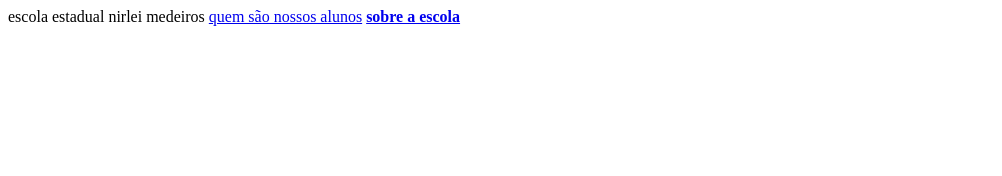
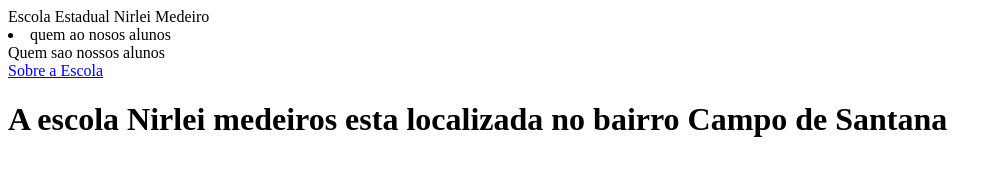
Before and after one commit to camilavitoriavimin/SITEESCOLA, a plain HTML site: page index.html in a window 1280 px wide. Shown: the whole page, without its empty margins (0-1002 px from the left). Drawn offline with Linux system fonts and the light colour scheme.

Commit message:
Add files via upload

```diff
--- a/index.html
+++ b/index.html
@@ -1,19 +1,31 @@
 <!DOCTYPE html>
-<html lang="en">
+<html lang="pt">
 <head>
     <meta charset="UTF-8">
     <meta http-equiv="X-UA-Compatible" content="IE=edge">
     <meta name="viewport" content="width=device-width, initial-scale=1.0">
-    <title>Document</title>
+    <title>Docunt</title>
 </head>
-<body>
-<header
-    <h1>escola estadual nirlei medeiros</h1>
-<a href="nossosAlunos.htnl">quem são nossos alunos</a>
-<b>
-    <a href="escola.html">sobre a escola</a>
-<header
-<img src="img/formula
 
-<boody>
-</html>
+<header>
+</h1>Escola Estadual Nirlei Medeiro </h1>
+
+<li>quem ao nosos alunos</li>
+<a href="nossosAlunos.html"></a>Quem sao nossos alunos </a>
+<br>
+
+<a href="escola.html">Sobre a Escola</a>
+
+<header>
+
+    <body>
+
+
+<h1>A escola Nirlei medeiros esta localizada no bairro Campo de Santana
+
+
+</h1>
+
+
+
+</body>
```
